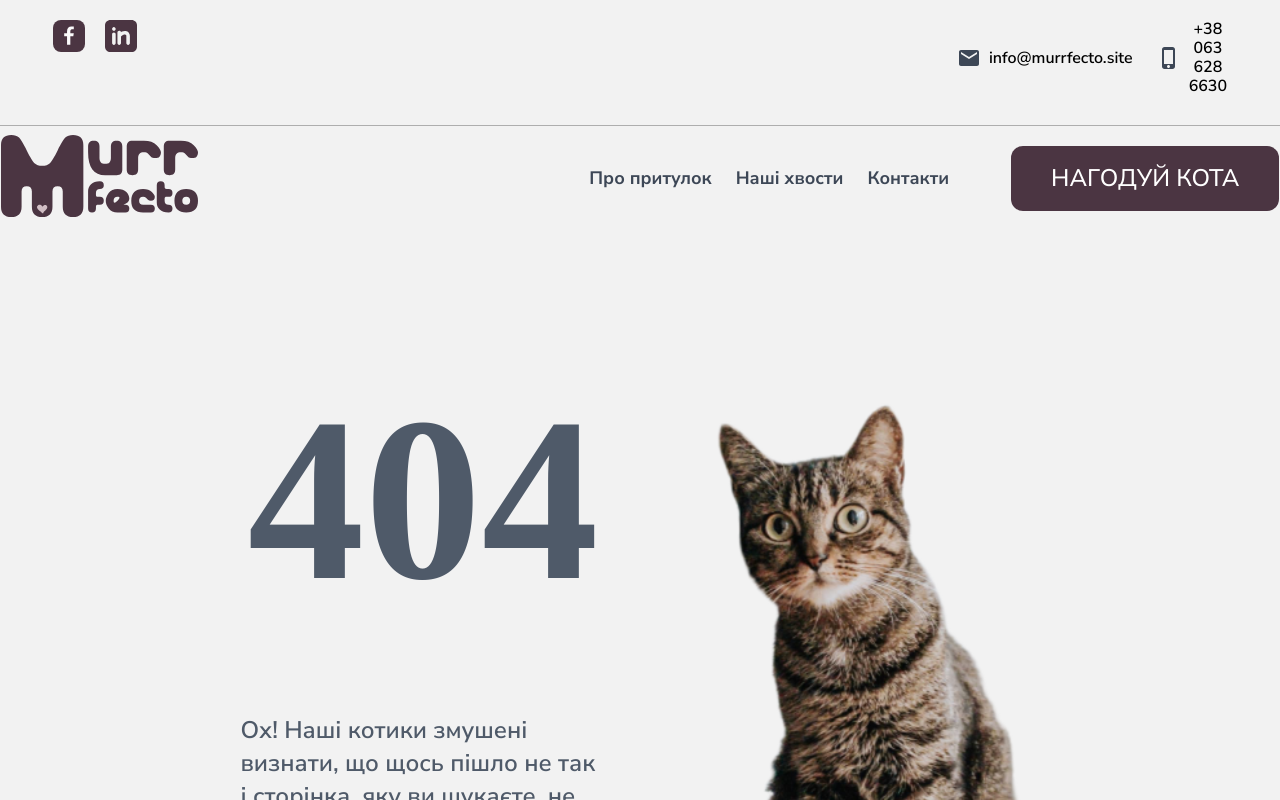
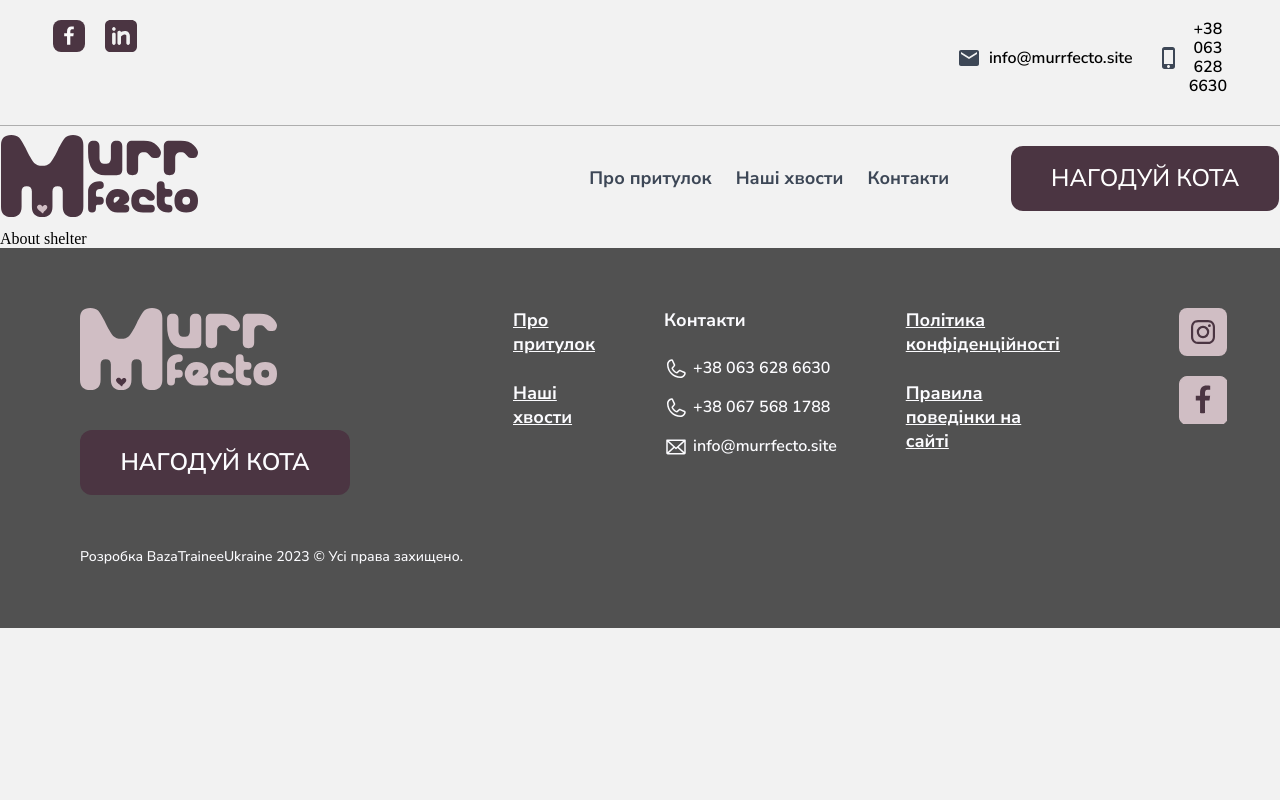
Before and after one commit to murrfecto/murrfecto1, a React (Create React App) app in the folder client/: page /about in a window 1280 px wide. Shown: the top 800 px of the page. Built offline with nearby package versions, Linux system fonts and the light colour scheme; the HTML template or start-up script is replaced by a standard one.

Commit message:
add AboutShelterPage

```diff
--- a/client/src/App.js
+++ b/client/src/App.js
@@ -1,23 +1,25 @@
 import "./global.css";
-import {BrowserRouter, Route, Routes} from "react-router-dom";
+import { BrowserRouter, Route, Routes } from "react-router-dom";
 import Header from "./components/Header/Header";
 import Footer from "./components/Footer/Footer";
-import {Admin, Home} from "./pages";
+import { Admin, Home } from "./pages";
 import Page404 from "./pages/Page404/Page404";
-import {OurTails} from "./pages/OurTailsPage/OurTailsPage";
+import { OurTails } from "./pages/OurTailsPage/OurTailsPage";
+import AboutShelterPage from "./pages/AboutShelterPage/AboutShelterPage";
 
 function App() {
   return (
     <div className="App">
       <BrowserRouter>
-                <Header/>
+        <Header />
         <Routes>
-                    <Route path='/' element={<Home/>}/>
-                    <Route path='/admin/*' element={<Admin/>}/>
-                    <Route path= '/tails' element={<OurTails/>}/>
-                    <Route path="*" element={<Page404/>}/>
+          <Route path="/" element={<Home />} />
+          <Route path="/admin/*" element={<Admin />} />
+          <Route path="/tails" element={<OurTails />} />
+          <Route path="/about" element={<AboutShelterPage />} />
+          <Route path="*" element={<Page404 />} />
         </Routes>
-                <Footer/>
+        <Footer />
       </BrowserRouter>
     </div>
   );
--- /dev/null
+++ b/client/src/pages/AboutShelterPage/AboutShelterPage.js
@@ -0,0 +1,5 @@
+const AboutShelterPage = () => {
+  return <div>About shelter</div>;
+};
+
+export default AboutShelterPage;
```
Lines whose indentation alone changed are shown as unchanged.
